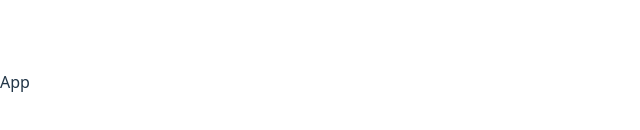
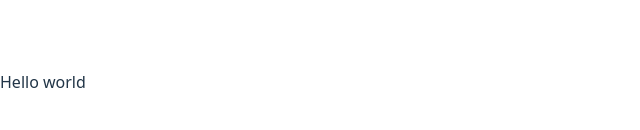
Before and after one commit to franktinongbe/Biblio_Lab, a React (Vite) app in the folder Biblio_Lab/: page / in a window 1280 px wide. Shown: the part 318-448 px from the top of the page, without its empty margins (0-640 px from the left). Built offline with nearby package versions, Linux system fonts and the light colour scheme.

Commit message:
mise à jour

```diff
--- a/Biblio_Lab/src/App.jsx
+++ b/Biblio_Lab/src/App.jsx
@@ -2,7 +2,7 @@ import React from 'react'
 
 function App() {
   return (
-    <div>App</div>
+    <div>Hello world</div>
   )
 }
 
```
